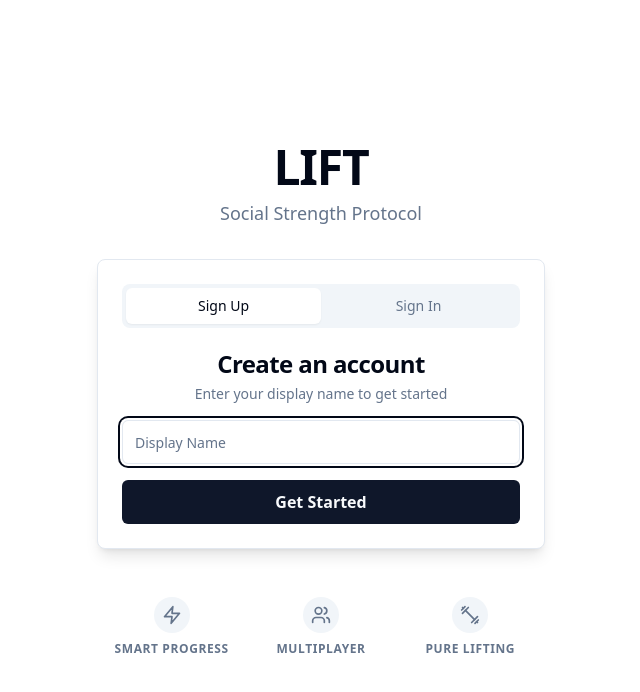
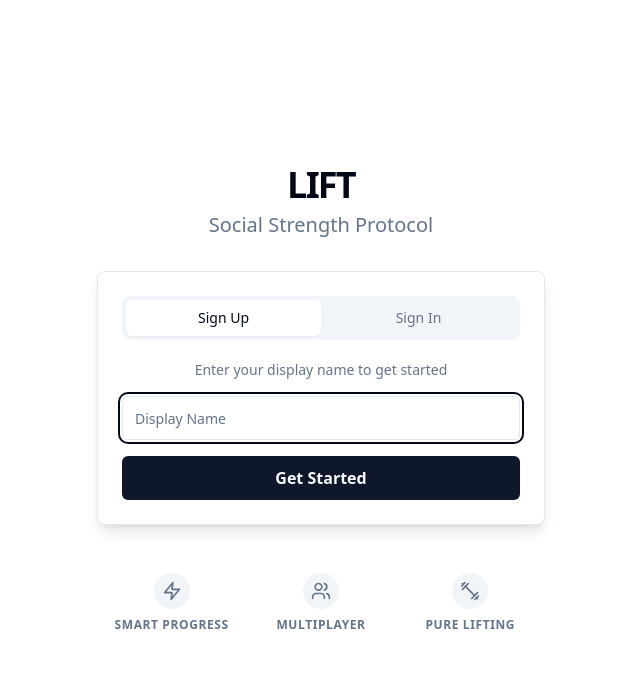
Before and after one commit to brensch/lift, a React (Vite) app in the folder web/: page / in a window 1280 px wide. Shown: the top 692 px of the page, without its empty margins (319-959 px from the left). Built offline with nearby package versions, Linux system fonts and the light colour scheme; what @connectrpc/connect, @connectrpc/connect-web would draw is missing.

Commit message:
login aesthetics

```diff
--- a/web/src/components/LoginView.tsx
+++ b/web/src/components/LoginView.tsx
@@ -55,14 +55,15 @@ export function LoginView({ onLogin }: LoginViewProps) {
 
   return (
     <div className="min-h-screen w-full bg-background flex flex-col items-center justify-center p-4 sm:p-8">
-      <div className="w-full max-w-md space-y-8">
+      <div className="w-full max-w-md flex flex-col items-center space-y-8">
 
         {/* Branding */}
         <div className="text-center space-y-2">
-          <h1 className="text-4xl font-extrabold tracking-tight lg:text-5xl">LIFT</h1>
-          <p className="text-muted-foreground text-lg">Social Strength Protocol</p>
+          <h1 className="text-4xl font-bold tracking-tighter leading-none text-foreground">LIFT</h1>
+          <p className="text-muted-foreground text-xl font-medium">Social Strength Protocol</p>
         </div>
 
+        <div className="w-full space-y-8">
           <Card className="border shadow-lg">
           <CardHeader className="space-y-1 pb-4">
             {/* Mode Switcher */}
@@ -91,9 +92,7 @@ export function LoginView({ onLogin }: LoginViewProps) {
               </button>
             </div>
 
-            <CardTitle className="text-2xl text-center">
-              {mode === 'signup' ? 'Create an account' : 'Welcome back'}
-            </CardTitle>
+
             <CardDescription className="text-center">
               {mode === 'signup'
                 ? 'Enter your display name to get started'
@@ -161,6 +160,7 @@ export function LoginView({ onLogin }: LoginViewProps) {
           )}
         </div>
       </div>
+    </div>
   )
 }
 
```
Lines whose indentation alone changed are shown as unchanged.
